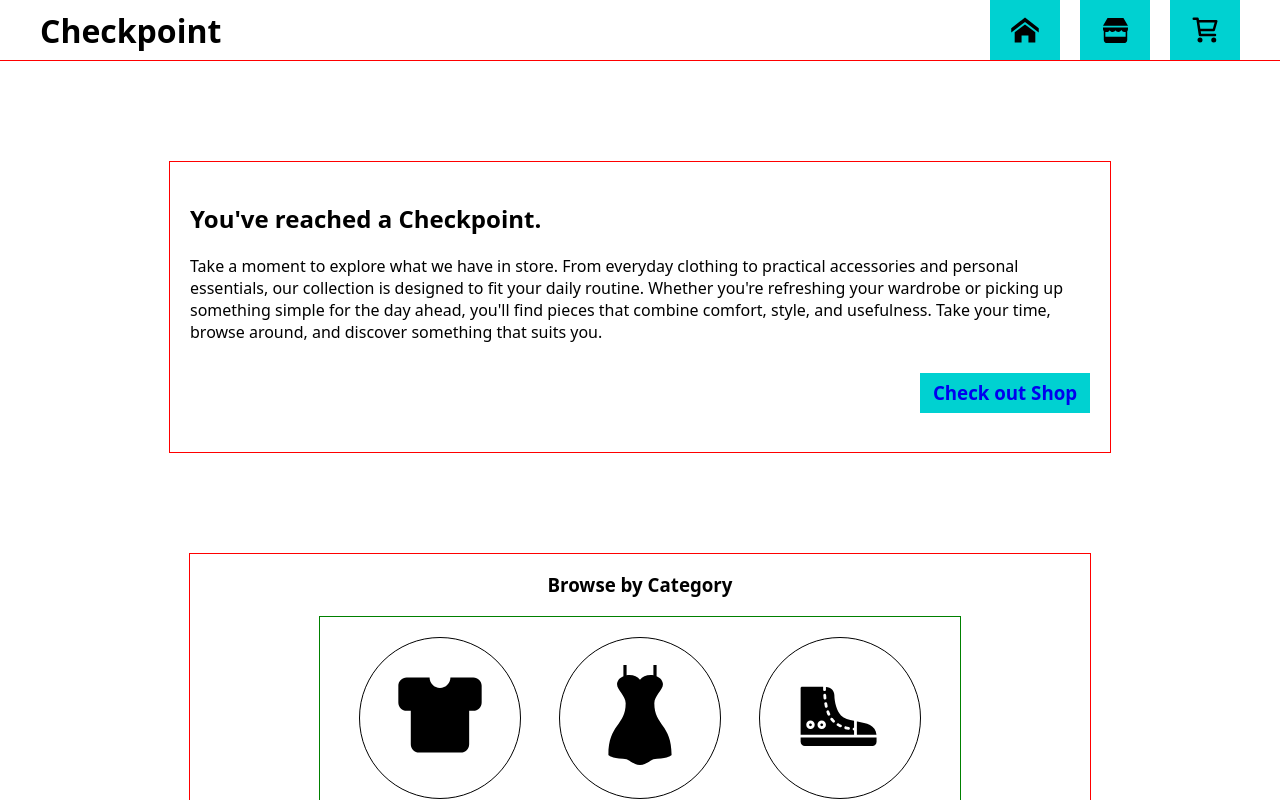
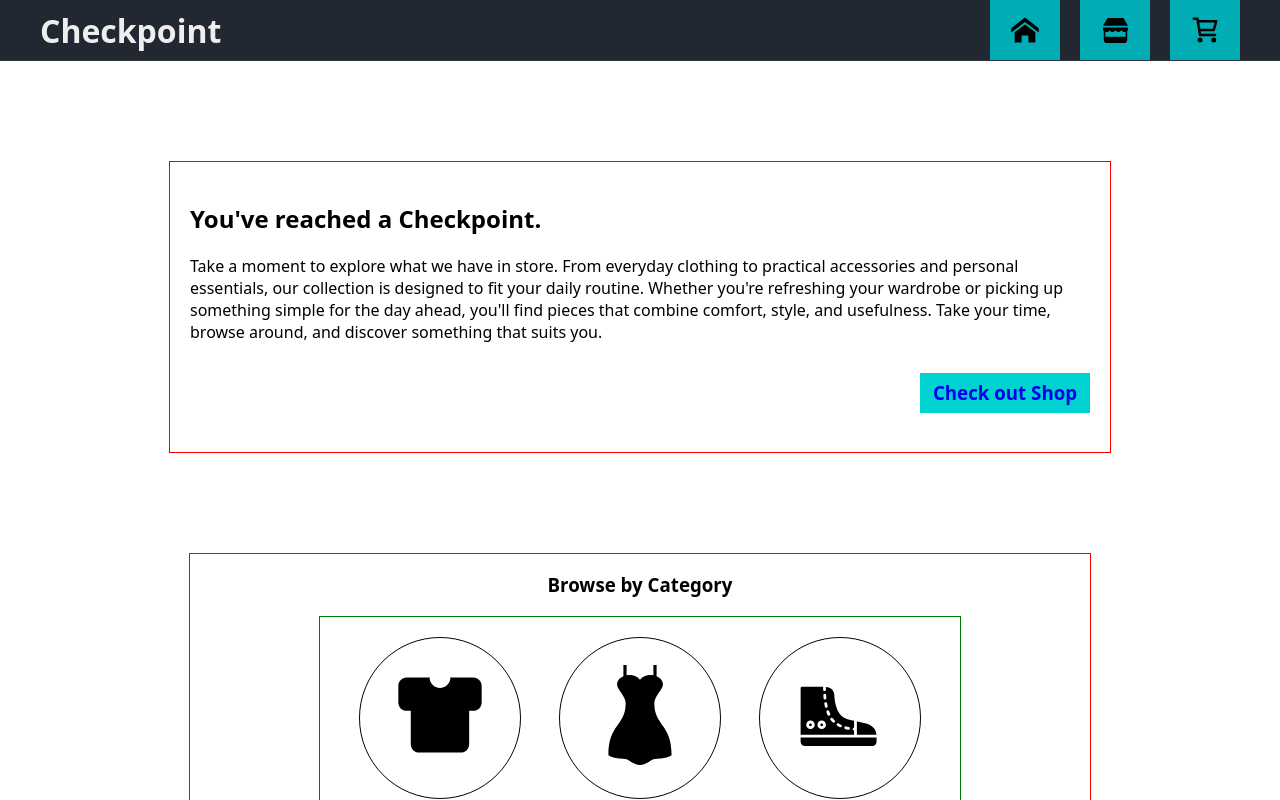
Before and after one commit to karldreta/shopping-cart-odinProject, a React (Vite) app: page / in a window 1280 px wide. Shown: the top 800 px of the page. Built offline with nearby package versions, Linux system fonts and the light colour scheme.

Commit message:
Add root variables, style NavBar

```diff
--- a/src/index.css
+++ b/src/index.css
@@ -1,11 +1,21 @@
 :root {
   font-family: system-ui, Avenir, Helvetica, Arial, sans-serif;
-  /* text-transform: lowercase; */
-  /* line-height: 1.5;
-  font-weight: 400; */
+    /* Base colors */
+    --color-bg-dark: #222831;
+    --color-bg-medium: #393E46;
+    --color-bg-light: #EEEEEE;
 
-  /* color-scheme: light dark;
-  color: rgba(255, 255, 255, 0.87); */
+    /* Accent */
+    --color-accent: #00ADB5;
+
+    /* Additional (fits your scheme) */
+    --color-accent-hover: #00f7ff;   /* darker teal for hover */
+    --color-accent-soft: #5FD3D7;    /* lighter teal for highlights */
+    --color-border: #2E333B;         /* subtle border tone */
+
+    /* Text */
+    --color-text-primary: #EEEEEE;
+    --color-text-secondary: #B0B3B8;
 }
 
 body {
@@ -14,40 +24,3 @@ body {
   min-width: 320px;
   min-height: 100vh;
 }
-
-/* h1 {
-  font-size: 3.2em;
-  line-height: 1.1;
-} */
-/*
-button {
-  border-radius: 8px;
-  border: 1px solid transparent;
-  padding: 0.6em 1.2em;
-  font-size: 1em;
-  font-weight: 500;
-  font-family: inherit;
-  background-color: #1a1a1a;
-  cursor: pointer;
-  transition: border-color 0.25s;
-}
-button:hover {
-  border-color: #646cff;
-}
-button:focus,
-button:focus-visible {
-  outline: 4px auto -webkit-focus-ring-color;
-}
-
-@media (prefers-color-scheme: light) {
-  :root {
-    color: #213547;
-    background-color: #ffffff;
-  }
-  a:hover {
-    color: #747bff;
-  }
-  button {
-    background-color: #f9f9f9;
-  }
-} */
--- a/src/styles/NavBar.css
+++ b/src/styles/NavBar.css
@@ -1,12 +1,16 @@
 header {
     position: sticky;
     top: 0;
-    border-bottom: 1px solid red;
     display: flex;
     justify-content: space-between;
     padding: 0 40px;
     align-items: center;
     height: 60px;
+
+    /* Colors */
+    border-bottom: 1px solid var( --color-border);
+    background-color: var( --color-bg-dark);
+    color: var(--color-text-primary);
 }
 
 header h2 {
@@ -16,7 +20,7 @@ header h2 {
 
 header h2 a {
     text-decoration: none;
-    color: black;
+    color: var(--color-text-primary);
 }
 
 header ul {
@@ -37,7 +41,7 @@ header ul li {
 }
 
 header ul li a {
-    background-color: rgb(0, 209, 209);
+    background-color:var(--color-accent);
     text-decoration: none;
     height: 60px;
     width: 70px;
@@ -48,7 +52,7 @@ header ul li a {
 
 header ul li a:hover {
     cursor: pointer;
-    background-color: aqua;
+    background-color: var(--color-accent-hover);
 
 }
 
@@ -59,12 +63,12 @@ div.cartItemsNumber {
 
 div.cartItemsNumber.show {
     display: block;
-    border: 1px solid black;
+    border: 1px solid var(--color-border);
     border-radius: 50%;
     position: absolute;
     transform: translate(60%, -70%);
-    color: purple;
-    background-color: white;
+    color: var(--color-text-primary);
+    background-color: var(--color-bg-dark);
     width: 20px;
     height: 16px;
     font-size: 12px;
@@ -78,9 +82,9 @@ div.modal.show {
     left: 50%;
     transform: translate(-50%, -50%);
 
-    border: 1px solid red;
-    background-color: white;
-    color: black;
+    border: 3px solid var(--color-accent);
+    background-color: var(--color-bg-dark);
+    color: var( --color-text-primary);
 
     padding: 16px 24px;
     border-radius: 8px;
```
Also changed, not shown: 1 other file (tests, documents, lock files or other folders).
